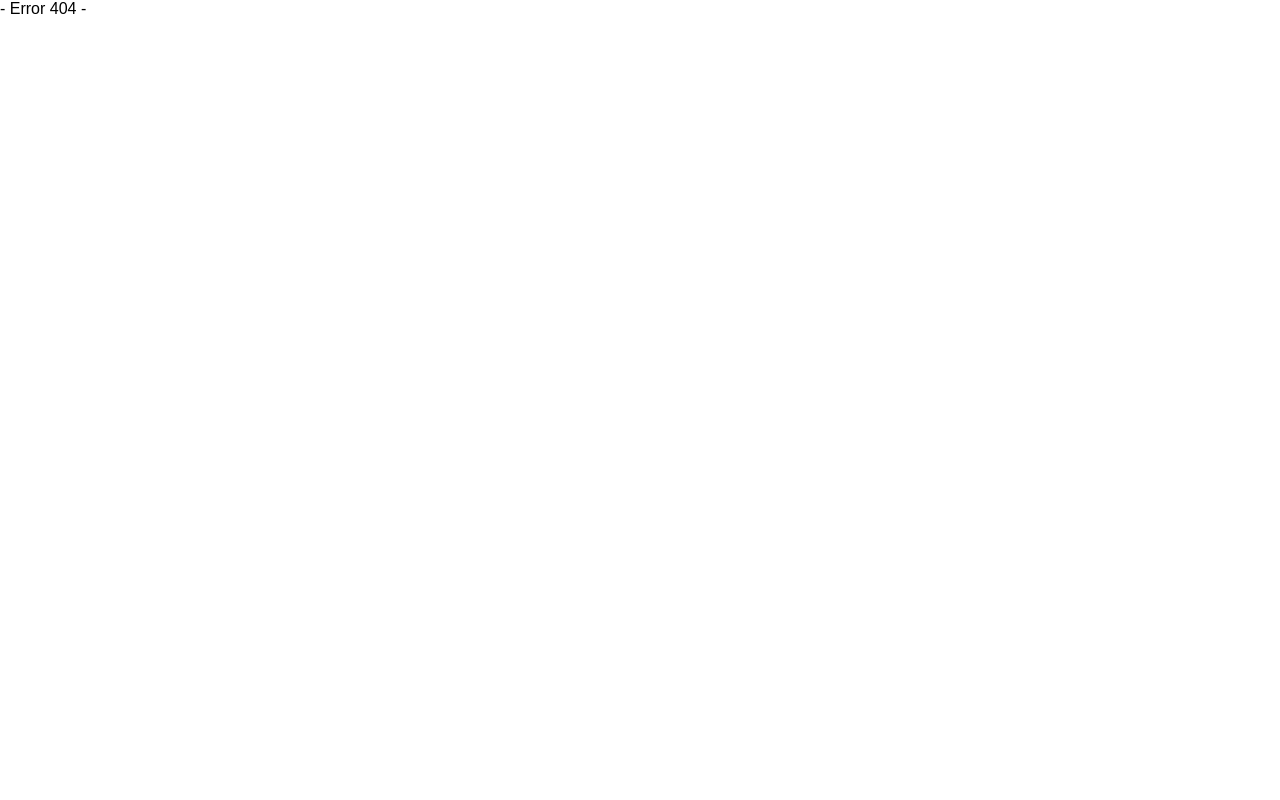
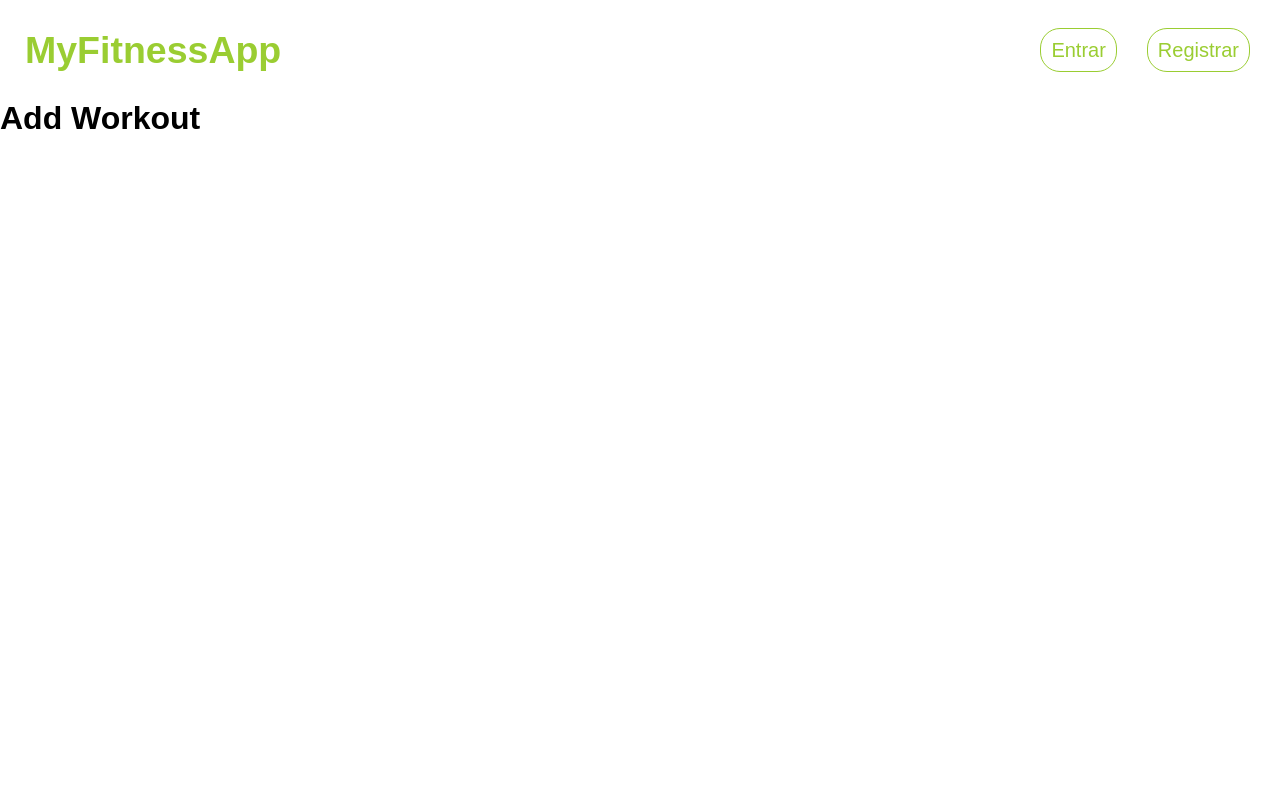
Before and after one commit to Guittsgui/MyFitnessReactApp, a React (Vite) app: page /addworkout/1 in a window 1280 px wide. Before the commit this address had no page. Shown: the top 800 px of the page. Built offline with nearby package versions, Linux system fonts and the light colour scheme.

Commit message:
telas criar dieta e criar série já criadas

```diff
--- /dev/null
+++ b/src/routes/AdmAddDiet/index.jsx
@@ -0,0 +1,11 @@
+import * as S from './style'
+
+const AdmAddDiet = () => {
+
+    return <S.Body>
+        <h1> Dieta </h1>
+    </S.Body>
+
+}
+
+export default AdmAddDiet
--- /dev/null
+++ b/src/routes/AdmAddDiet/style.jsx
@@ -0,0 +1,5 @@
+import styled from 'styled-components'
+
+export const Body = styled.div`
+    min-height: 700px;
+`;
--- /dev/null
+++ b/src/routes/AdmAddWorkout/index.jsx
@@ -0,0 +1,13 @@
+import * as S from './style'
+
+const AdmAddWorkout = () => {
+
+
+    return <S.Body>
+        <h1> Add Workout </h1>
+    </S.Body>
+
+
+}
+
+export default AdmAddWorkout
--- /dev/null
+++ b/src/routes/AdmAddWorkout/style.jsx
@@ -0,0 +1,5 @@
+import styled from 'styled-components'
+
+export const Body = styled.div`
+    min-height: 700px;
+`;
--- a/src/routes/AdmAllUsers/index.jsx
+++ b/src/routes/AdmAllUsers/index.jsx
@@ -27,7 +27,6 @@ const AdmAllUsers = () => {
                 onChange={(e)=>setName(e.target.value)}/>
             </S.searchContainer>
         </S.Nav>
-
         <S.usersContainer>
             {filterList.map((user)=> (
                 <UserBox key={user.id} user={user}/>
--- a/src/routes/AdmEditUser/index.jsx
+++ b/src/routes/AdmEditUser/index.jsx
@@ -21,33 +21,28 @@ const AdmEditUser = () => {
 
     return <S.Body>
         <S.container>
-                <Link to="/admallusers"> Voltar </Link>
+                <Link to="/admallusers" className='return'> Voltar </Link>
                 <div className="infoContainer">
                     <div>
                         <h3> Nome:</h3>
                         <p> {user.name} </p>
                     </div>
-
                     <div>
                         <h3> Email:</h3>
                         <p> {user.email} </p>
                     </div>
-
                     <div>
                         <h3> Sexo: </h3>
                         <p> Feminino</p>
                     </div>
-
                     <div>
                         <h3> Altura: </h3>
                         <p> 1.70 m</p>
                     </div>
-
                     <div>
                         <h3> Peso Atual: </h3>
                         <p> 70 kg</p>
                     </div>
-
                     <div>
                         <h3> Objetivo: </h3>
                         <p> Emagrecimento </p>
@@ -55,9 +50,9 @@ const AdmEditUser = () => {
                 </div>
 
                 <S.nav>
-                    <button className='dieta'>Editar Dieta <MdFastfood size={30}/></button>
-                    <button className='treino'>Editar Série <CgGym size={30}/></button>
-                    <button className='remover'>Remover Usuário <CiCircleRemove size={30}/> </button>
+                    <Link to={`/adddiet/${user.id}`} className='dieta'>Editar Dieta <MdFastfood size={30}/></Link>
+                    <Link to={`/addworkout/${user.id}`} className='treino'>Editar Série <CgGym size={30}/></Link>
+                    <Link className='remover'>Remover Usuário <CiCircleRemove size={30}/> </Link>
                 </S.nav>
         </S.container>
     </S.Body>
--- a/src/routes/AdmEditUser/style.jsx
+++ b/src/routes/AdmEditUser/style.jsx
@@ -6,24 +6,20 @@ export const Body = styled.div`
     flex-direction: column;
     align-items: center;
     justify-content: center;
-    button{
-        width: 150px;
+    a{
+
         display: flex;
         align-items: center;
         justify-content: space-between;
-        padding: 5px;
         font-size: 14px;
         cursor: pointer;
-        color: white;
-    }
-    a{
         color: red;
         text-decoration: none;
-        letter-spacing: 2px;
         &:hover{
-            color: #f3a6a6;
+            color: #ff8b8b;
         }
     }
+
 `;
 
 export const container = styled.div`
@@ -55,23 +51,31 @@ export const container = styled.div`
 export const nav = styled.div`
     display: flex;
     gap: 20px;
+    a{
+        padding: 5px;
+        color: white;
+        width: 150px;
+    }
 
     .dieta{
         background-color: #0c5c0c;
         &:hover{
             background-color: #3fb93f;
+            color: white;
         }
     }
     .treino{
         background-color: #279191;
         &:hover{
             background-color: #24f3f3;
+            color: white;
         }
     }
     .remover{
         background-color: #742020;
         &:hover{
             background-color: #cc0d0d;
+            color: white;
         }
     }
 
```
Also changed, not shown: src/main.jsx (+10 -0 lines).
